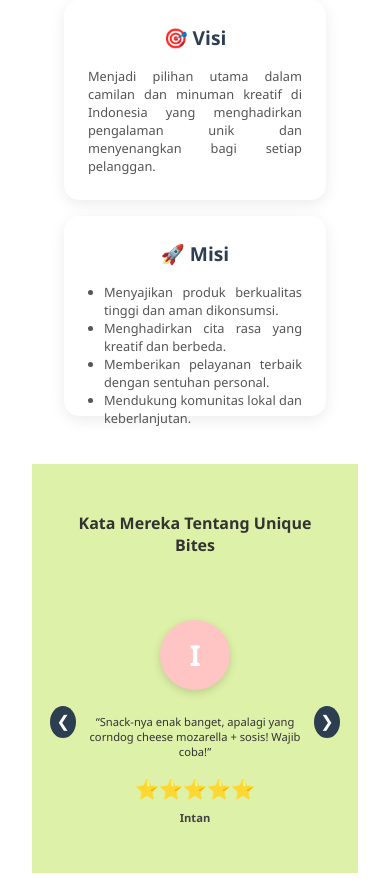
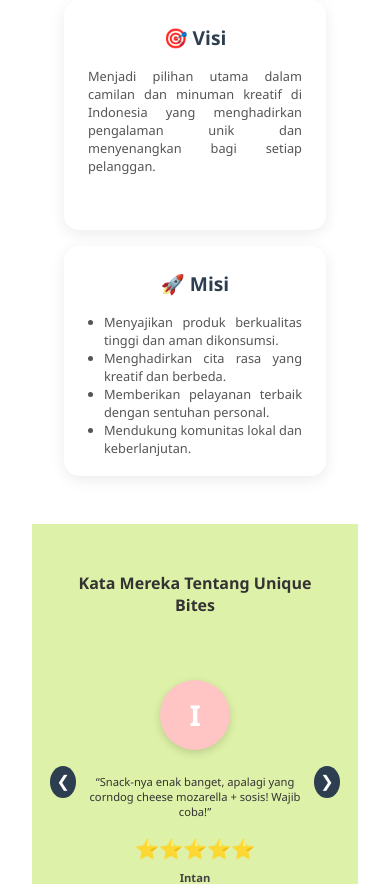
Before and after one commit to TheGhost1707/Unique-Bites, a PHP site: page /about.html in a window 390 px wide. Shown: the part 612-1496 px from the top of the page. Run offline with PHP 8.4, Linux system fonts and the light colour scheme.

Commit message:
Update style.css

```diff
--- a/style/style.css
+++ b/style/style.css
@@ -704,7 +704,7 @@ p {
     .misi-box {
         padding: 1.5rem;
         max-width: 300px;
-        max-height: 200px;
+        max-height: 230px;
     }
 
     .visi-box h3,
```
